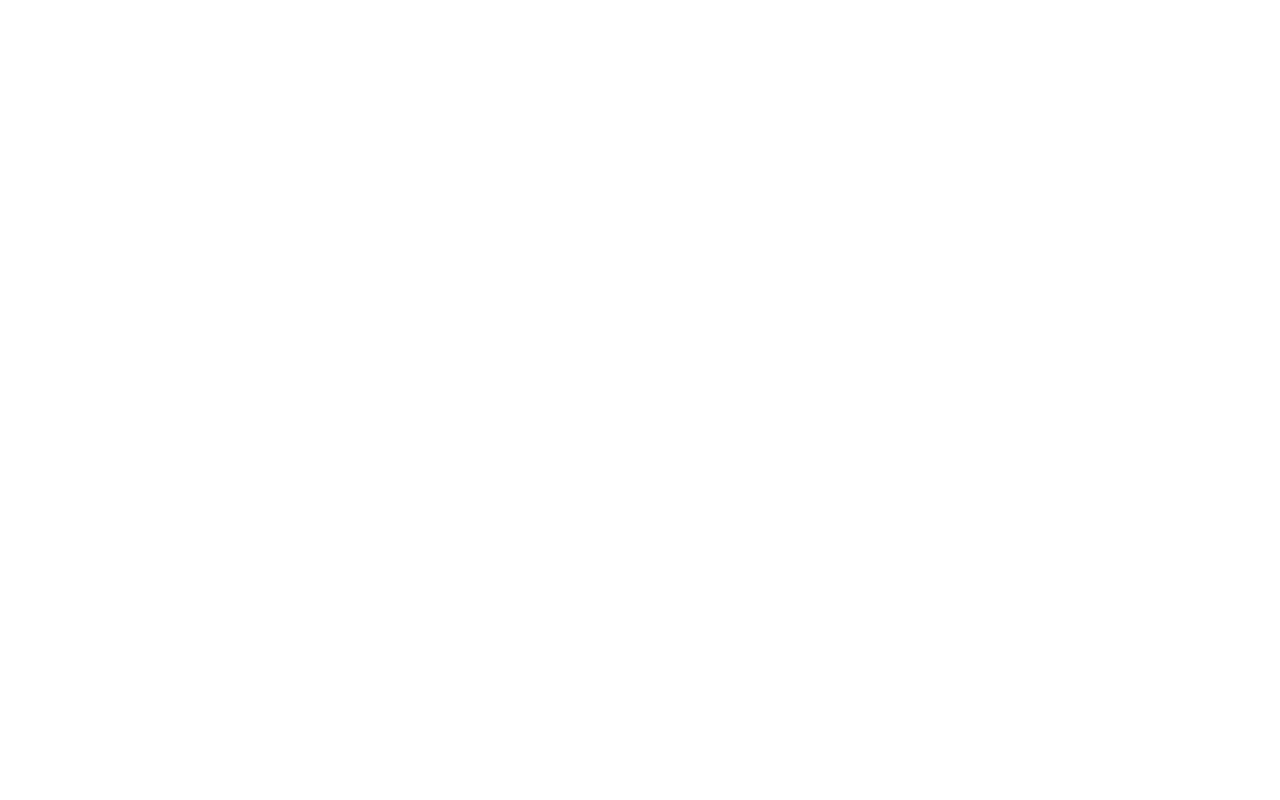
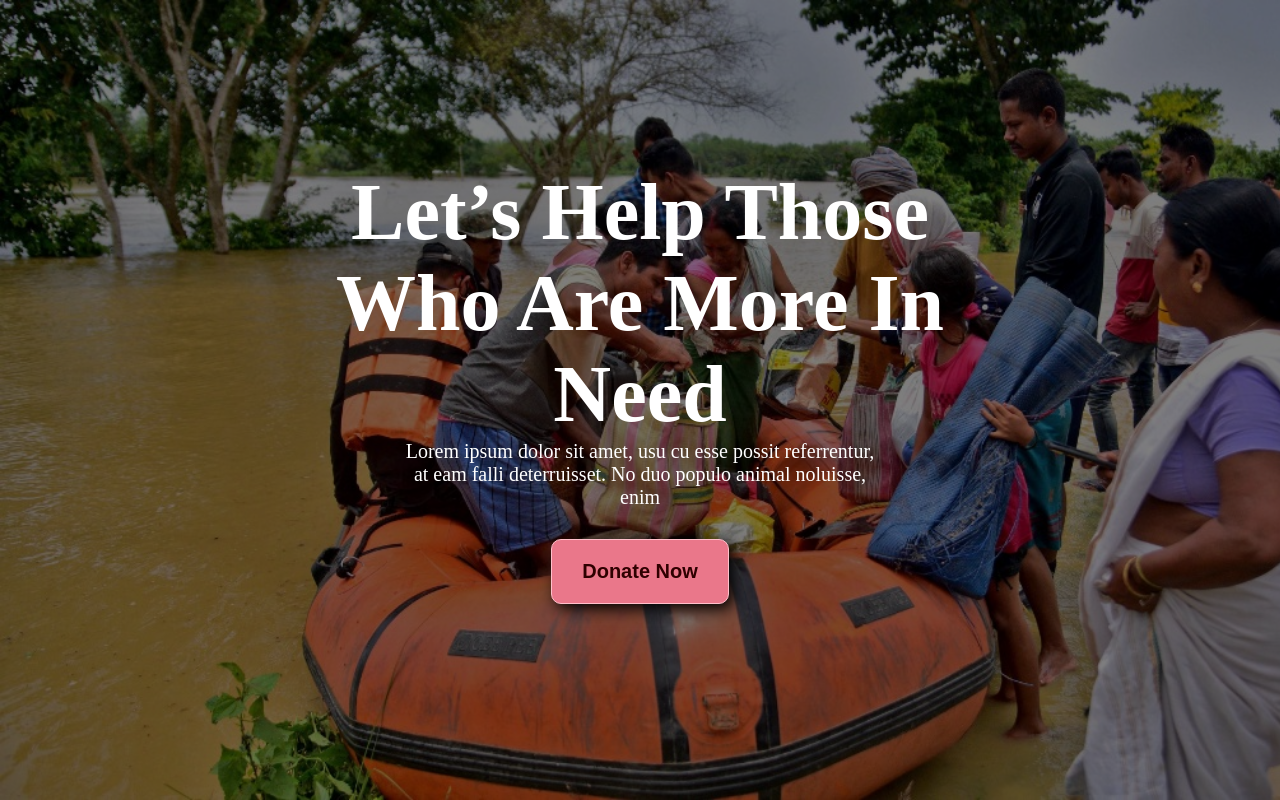
Before and after one commit to joychandragope/charity-collection-project, a plain HTML site: page index.html in a window 1280 px wide. Drawn offline with Linux system fonts and the light colour scheme; a web font is replaced by a local one.

Commit message:
banner section

```diff
--- a/index.html
+++ b/index.html
@@ -5,6 +5,26 @@
     <meta http-equiv="X-UA-Compatible" content="IE=edge" />
     <meta name="viewport" content="width=device-width, initial-scale=1.0" />
     <title>Together We Fight</title>
+    <link rel="preconnect" href="https://fonts.googleapis.com" />
+    <link rel="preconnect" href="https://fonts.gstatic.com" crossorigin />
+    <link
+      href="https://fonts.googleapis.com/css2?family=Gentium+Book+Plus&family=Inter&family=Open+Sans&family=Poppins&display=swap"
+      rel="stylesheet"
+    />
+    <link rel="stylesheet" href="style.css" />
   </head>
-  <body></body>
+  <body>
+    <section class="banner">
+      <div class="bigimage">
+        <div class="banner-description">
+          <h1 class="banner-heading">Let’s Help Those Who Are More In Need</h1>
+          <p id="placeholder-text">
+            Lorem ipsum dolor sit amet, usu cu esse possit referrentur, at eam
+            falli deterruisset. No duo populo animal noluisse, enim
+          </p>
+
+          <a target="_blank" href=""><button class="button">Donate Now</button></a>
+      </div>
+    </section>
+  </body>
 </html>
--- a/style.css
+++ b/style.css
@@ -0,0 +1,54 @@
+* {
+  margin: 0px;
+  padding: 0px;
+}
+body {
+  font-family: "Gentium Book Plus", serif;
+}
+
+.bigimage {
+  width: 100vw;
+  height: 100vh;
+  position: relative;
+  background-image: url(images/donation5.jpg);
+  background-size: cover;
+}
+
+.banner-description {
+  width: 100%;
+  height: 100%;
+  font-size: 26px;
+  color: white;
+  display: flex;
+  justify-content: center;
+  flex-direction: column;
+  align-items: center;
+  background-color: rgba(0, 0, 0, 0.5);
+}
+.banner-heading {
+  font-size: 80px;
+  text-align: center;
+  margin-right: 300px;
+  margin-left: 300px;
+}
+#placeholder-text {
+  text-align: center;
+  font-size: 20px;
+  margin-right: 400px;
+  margin-left: 400px;
+}
+.button {
+  margin: 30px;
+  border: 1px solid pink;
+  padding: 20px 30px;
+  border-radius: 10px;
+  background-color: rgb(234, 119, 138);
+  font-size: 20px;
+  color: rgb(47, 0, 0);
+  font-weight: bold;
+  box-shadow: 5px 5px 16px black;
+}
+.button:hover {
+  color: blue;
+  cursor: pointer;
+}
```
Also changed, not shown: images/donation5.jpg (added), images/donation6.jpg (added), images/donation9.jpg (added).
